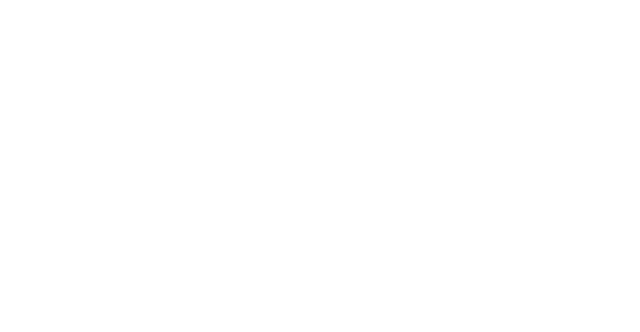
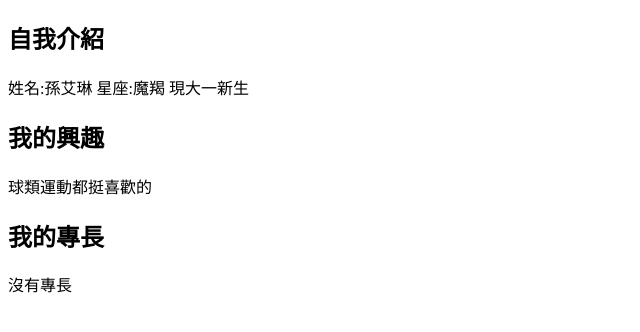
Before and after one commit to IreneSun119/web, a plain HTML site: page index.htm in a window 1280 px wide. Shown: the whole page, without its empty margins (0-640 px from the left). Drawn offline with Linux system fonts and the light colour scheme.

Commit message:
Update index.htm

```diff
--- a/index.htm
+++ b/index.htm
@@ -6,5 +6,14 @@
   </head>
   <body>
 
+   <h2>自我介紹</h2>
+    <p>姓名:孫艾琳 星座:魔羯   現大一新生</p>
+
+   <h2>我的興趣</h2>
+    <p>球類運動都挺喜歡的</p>
+
+   <h2>我的專長</h2>
+    <p>沒有專長</p>
+
   </body>
 </html>
```
